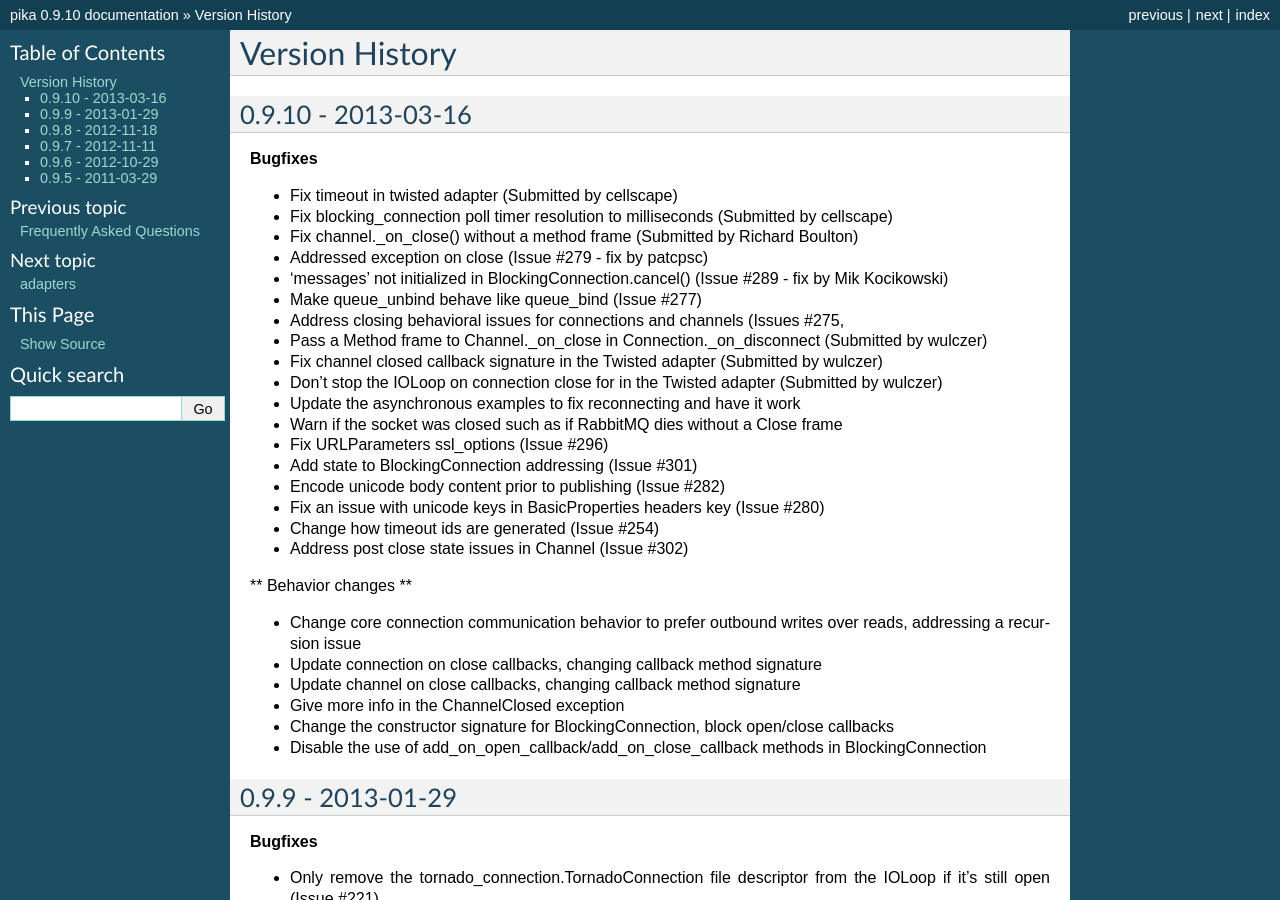
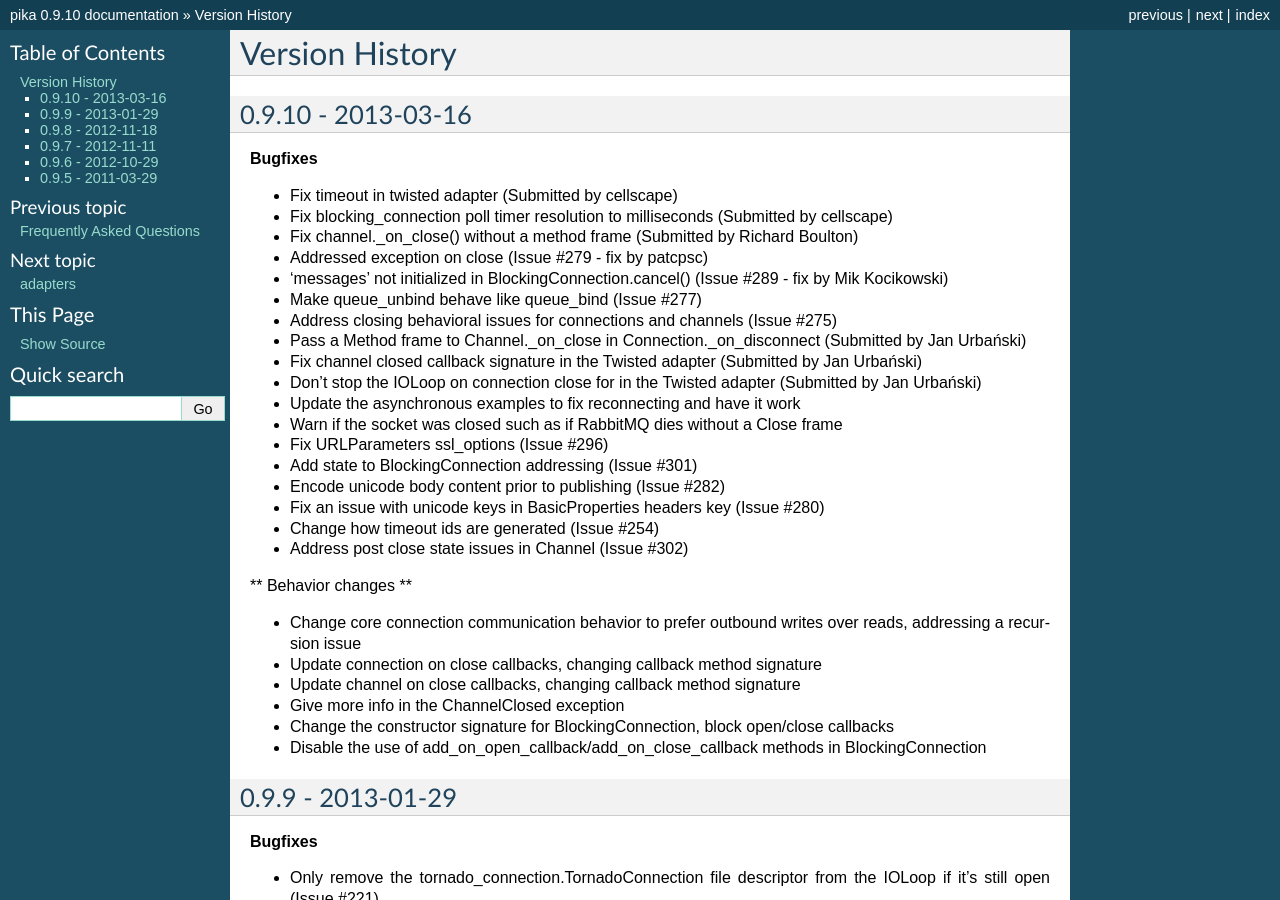
Before and after one commit to pika/pika, a Sphinx documentation site: the page built from docs/version_history.rst, in a window 1280 px wide and 900 px high. Built offline with Sphinx 7.4.7, drawn with Linux system fonts in a browser that asks for light colours.

Commit message:
Updates to version history

```diff
--- a/docs/version_history.rst
+++ b/docs/version_history.rst
@@ -12,10 +12,10 @@ Version History
 - Addressed exception on close (Issue #279 - fix by patcpsc)
 - 'messages' not initialized in BlockingConnection.cancel() (Issue #289 - fix by Mik Kocikowski)
 - Make queue_unbind behave like queue_bind (Issue #277)
-- Address closing behavioral issues for connections and channels (Issues #275,
-- Pass a Method frame to Channel._on_close in Connection._on_disconnect (Submitted by wulczer)
-- Fix channel closed callback signature in the Twisted adapter (Submitted by wulczer)
-- Don't stop the IOLoop on connection close for in the Twisted adapter (Submitted by wulczer)
+- Address closing behavioral issues for connections and channels (Issue #275)
+- Pass a Method frame to Channel._on_close in Connection._on_disconnect (Submitted by Jan Urbański)
+- Fix channel closed callback signature in the Twisted adapter (Submitted by Jan Urbański)
+- Don't stop the IOLoop on connection close for in the Twisted adapter (Submitted by Jan Urbański)
 - Update the asynchronous examples to fix reconnecting and have it work
 - Warn if the socket was closed such as if RabbitMQ dies without a Close frame
 - Fix URLParameters ssl_options (Issue #296)
```
